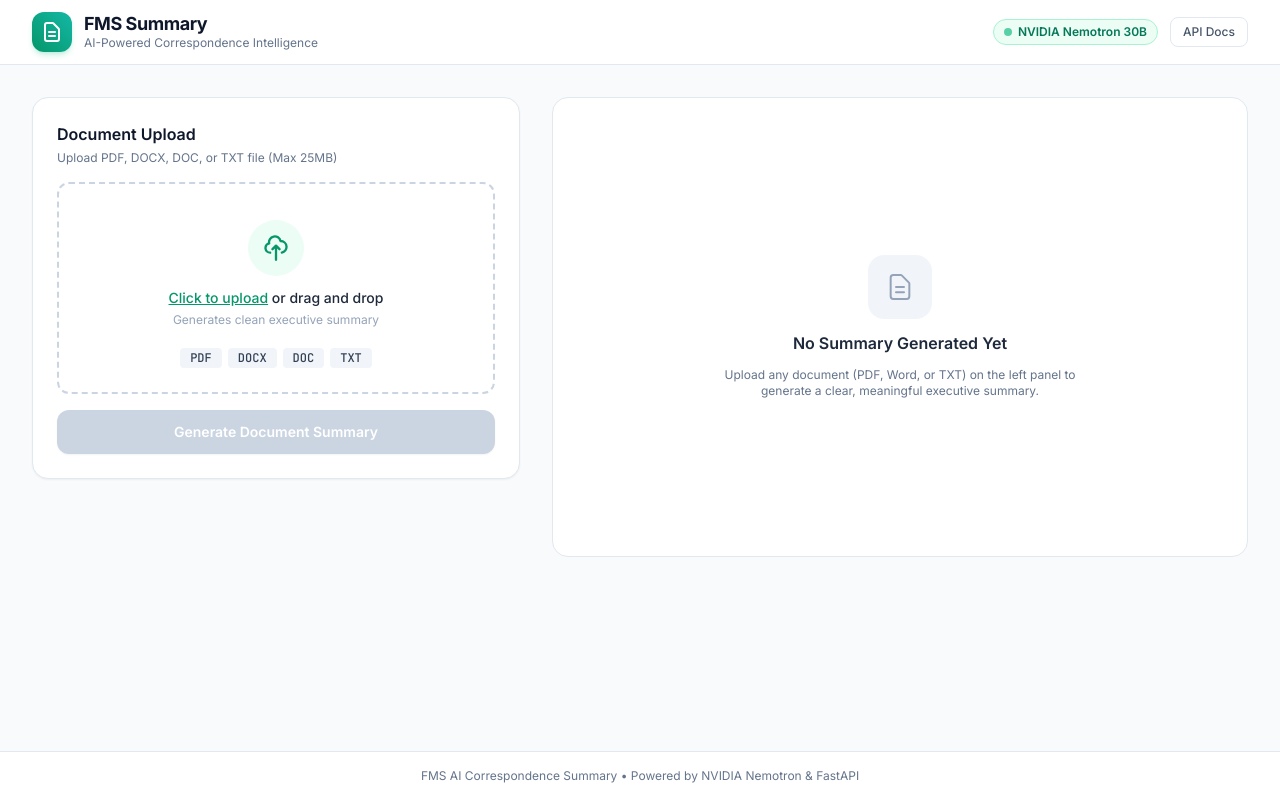
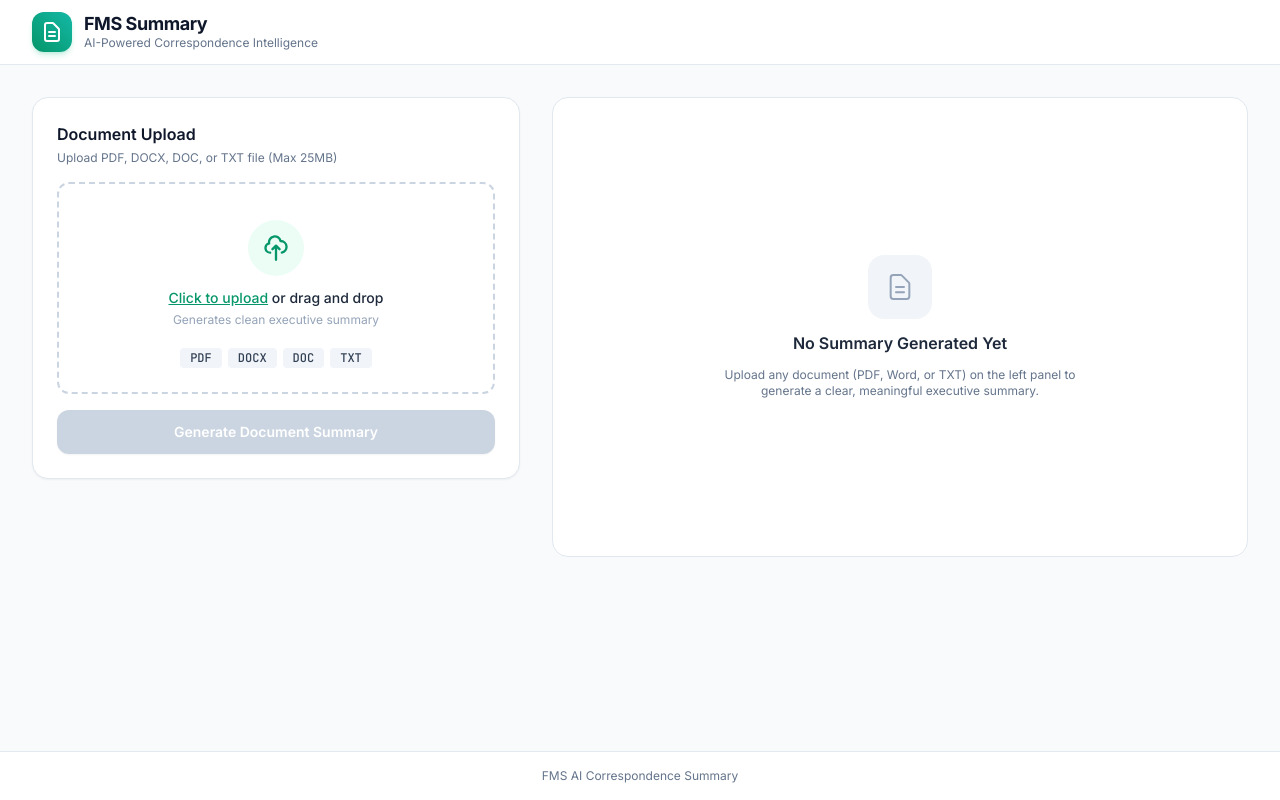
Before and after one commit to Sai-kumar88/fms-correspondence-summary, a FastAPI app: page / in a window 1280 px wide. Run offline with FastAPI, Linux system fonts and the light colour scheme; some libraries are stand-ins or nearby versions.

Commit message:
fix(ui): remove Pages/Words/Time badges, NVIDIA Nemotron badge, and API Docs link

```diff
--- a/app/templates/index.html
+++ b/app/templates/index.html
@@ -44,13 +44,6 @@
         </div>
       </div>
       <div class="flex items-center space-x-3">
-        <span class="inline-flex items-center px-2.5 py-1 rounded-full text-xs font-semibold bg-emerald-50 text-emerald-700 border border-emerald-200">
-          <span class="w-2 h-2 mr-1.5 rounded-full bg-emerald-500 animate-pulse"></span>
-          NVIDIA Nemotron 30B
-        </span>
-        <a href="/docs" target="_blank" class="text-xs font-medium text-slate-600 hover:text-slate-900 border border-slate-200 px-3 py-1.5 rounded-lg hover:bg-slate-50 transition">
-          API Docs
-        </a>
       </div>
     </div>
   </header>
@@ -206,13 +199,6 @@
                 </div>
               </div>
             </div>
-
-            <!-- Metadata Badges -->
-            <div id="metadataBadges" class="flex flex-wrap gap-2 pt-2 border-t border-slate-100 text-xs">
-              <span id="badgePages" class="px-2.5 py-1 rounded-md bg-slate-100 text-slate-700 font-medium">Pages: 1</span>
-              <span id="badgeWords" class="px-2.5 py-1 rounded-md bg-slate-100 text-slate-700 font-medium">Words: 0</span>
-              <span id="badgeTime" class="px-2.5 py-1 rounded-md bg-slate-100 text-slate-700 font-medium font-mono">Time: 0.0s</span>
-            </div>
           </div>
 
           <!-- PRIMARY HERO CARD: Document Summary -->
@@ -258,7 +244,7 @@
 
   <!-- Footer -->
   <footer class="bg-white border-t border-slate-200 mt-auto py-4 text-center text-xs text-slate-500">
-    FMS AI Correspondence Summary &bull; Powered by NVIDIA Nemotron & FastAPI
+    FMS AI Correspondence Summary
   </footer>
 
   <!-- Client-Side JavaScript -->
@@ -472,9 +458,6 @@
       if (errorCard) errorCard.classList.add('hidden');
 
       setSafeText('resultDocTitle', data.filename || 'Document Summary');
-      setSafeText('badgePages', `Pages: ${data.page_count || 1}`);
-      setSafeText('badgeWords', `Words: ${data.word_count || 0}`);
-      setSafeText('badgeTime', `Time: ${data.processing_time_seconds || 0.0}s`);
 
       const summary = data.summary || {};
       setSafeText('summaryText', summary.document_summary || 'No summary text available.');
```
